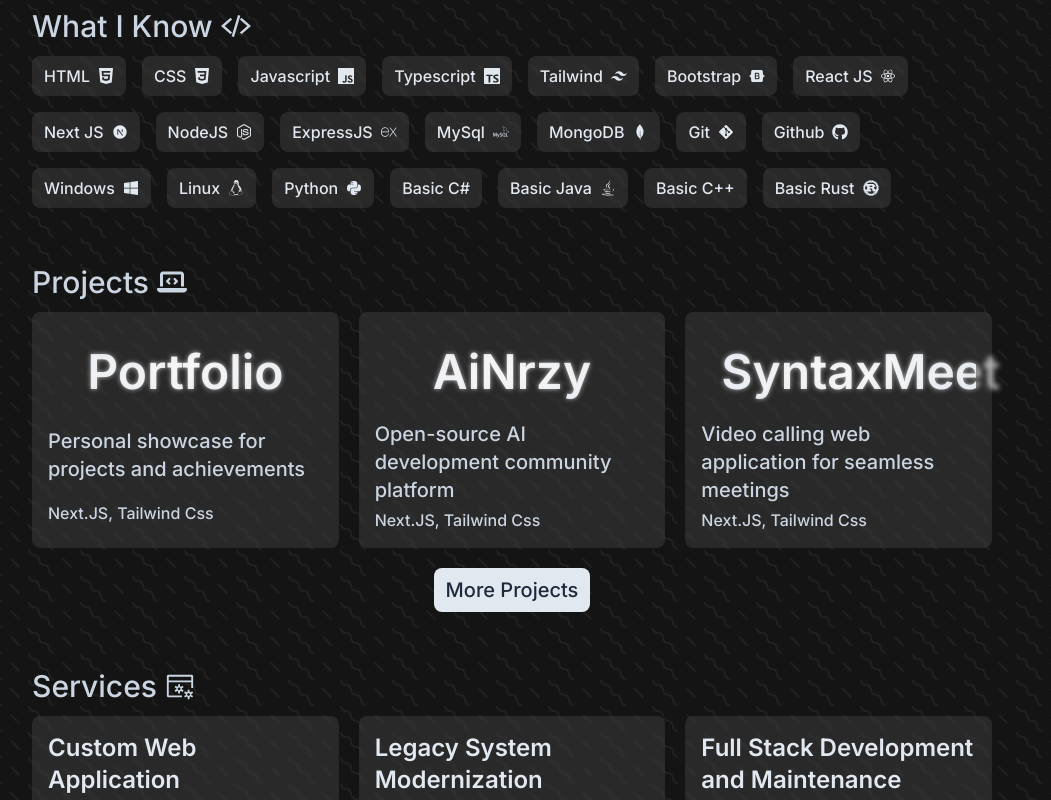
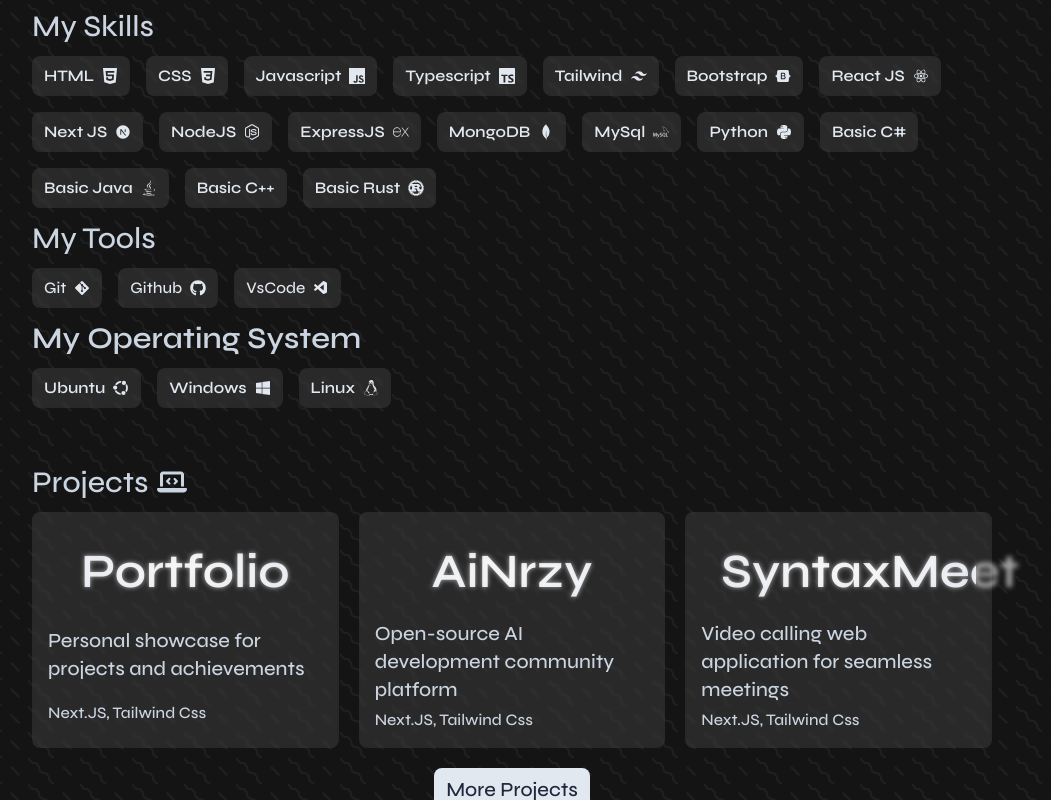
Before and after one commit to NvmeSensor/Portfolio, a Next.js app: page / in a window 1280 px wide. Shown: the part 620-1420 px from the top of the page, without its empty margins (128-1179 px from the left). Built offline with nearby package versions, Linux system fonts and the light colour scheme.

Commit message:
portfolio

```diff
--- a/app/layout.js
+++ b/app/layout.js
@@ -1,9 +1,9 @@
-import { Inter } from "next/font/google";
+import { Syne } from "next/font/google";
 import "./globals.css";
 import "./style.css"
 import Footer from '../components/Footer'
 
-const inter = Inter({ subsets: ["latin"] });
+const syne = Syne({ subsets: ["latin"] });
 
 export const metadata = {
   title: "Priyanshu Chahar | Portfolio",
@@ -21,7 +21,7 @@
         <meta name="description" content={metadata.description} />
         <meta name="keywords" content={metadata.keywords} />
       </head>
-      <body className={inter.className}>
+      <body className={syne.className}>
         {children}
         <Footer />
       </body>
--- a/app/style.css
+++ b/app/style.css
@@ -22,3 +22,18 @@
     -webkit-text-fill-color: transparent;
     text-shadow: 0 0 5px #ffffffa1;
 }
+
+::-webkit-scrollbar {
+    width: 12px;
+    background-color: #1e1e1e;
+}
+
+::-webkit-scrollbar-thumb {
+    background-color: #55555555;
+    border-radius: 6px;
+    border: 2px solid transparent;
+}
+
+::-webkit-scrollbar-thumb:hover {
+    background-color: #313131;
+}
--- a/components/home/About.jsx
+++ b/components/home/About.jsx
@@ -23,4 +23,4 @@
     )
 }
 
-export default About
+export default About;
--- a/components/home/Contact.jsx
+++ b/components/home/Contact.jsx
@@ -49,4 +49,4 @@
     )
 }
 
-export default Contact
+export default Contact;
--- a/components/home/Hero.jsx
+++ b/components/home/Hero.jsx
@@ -24,4 +24,4 @@
     )
 }
 
-export default Hero
+export default Hero;
--- a/components/home/Projects.jsx
+++ b/components/home/Projects.jsx
@@ -1,29 +1,9 @@
 import React from 'react'
 import { FaLaptopCode } from "react-icons/fa6";
 import Link from 'next/link';
+import projexts from '@/data/data';
 
 const Projects = () => {
-
-    const projexts = [
-        {
-            name: "Portfolio",
-            tech: "Next.JS, Tailwind Css",
-            desc: "Personal showcase for projects and achievements",
-            link: "",
-        },
-        {
-            name: "AiNrzy",
-            tech: "Next.JS, Tailwind Css",
-            desc: "Open-source AI development community platform",
-            link: "",
-        },
-        {
-            name: "SyntaxMeet",
-            tech: "Next.JS, Tailwind Css",
-            desc: "Video calling web application for seamless meetings",
-            link: "",
-        },
-    ]
 
     return (
         <section className='flex flex-col justify-center items-center w-full px-5 mb-14'>
@@ -46,4 +26,4 @@
     )
 }
 
-export default Projects
+export default Projects;
--- a/components/home/Services.jsx
+++ b/components/home/Services.jsx
@@ -5,16 +5,20 @@
 
   const servixes = [
     {
-      name: "Custom Web Application Development",
-      desc: "Tailored solutions for web apps, utilizing MERN stack, meeting your unique needs.",
+      "name": "Custom Web Application Development",
+      "desc": "Tailored solutions for web apps, utilizing MERN stack, meeting your unique needs."
     },
     {
-      name: "Legacy System Modernization",
-      desc: "Revitalize old systems with modern tech, updating and migrating for enhanced performance.",
+      "name": "Legacy System Modernization",
+      "desc": "Revitalize old systems with modern tech, updating and migrating for enhanced performance."
     },
     {
-      name: "Full Stack Development and Maintenance",
-      desc: "End-to-end development and support, ensuring seamless operation of your application.",
+      "name": "Full Stack Development and Maintenance",
+      "desc": "End-to-end development and support, ensuring seamless operation of your application."
+    },
+    {
+      "name": "Frontend Development Services",
+      "desc": "Expert frontend development using HTML, CSS, JavaScript, React, and Next.js for dynamic, responsive, and visually appealing interfaces."
     }
   ];
 
@@ -38,4 +42,4 @@
   )
 }
 
-export default Services
+export default Services;
--- a/components/home/Skills.jsx
+++ b/components/home/Skills.jsx
@@ -15,6 +15,7 @@
 import { TbBrandCpp } from "react-icons/tb";
 import { SiCsharp } from "react-icons/si";
 import React from 'react'
+import { VscVscode } from "react-icons/vsc";
 
 const Skills = () => {
 
@@ -61,29 +62,14 @@
             icon: <SiExpress />,
         },
         {
-            name: "MySql",
-            icon: <SiMysql />,
-        },
-        {
             name: "MongoDB",
             icon: <SiMongodb />,
         },
         {
-            name: "Git",
-            icon: <FaGitAlt />,
+            name: "MySql",
+            icon: <SiMysql />,
         },
-        {
-            name: "Github",
-            icon: <FaGithub />,
-        },
-        {
-            name: "Windows",
-            icon: <FaWindows />,
-        },
-        {
-            name: "Linux",
-            icon: <FaLinux />,
-        },
+
         // {
         //   name: "Ubuntu",
         //   icon: <FaUbuntu />,
@@ -110,16 +96,66 @@
         },
     ];
 
+    const tools = [
+        {
+            name: "Git",
+            icon: <FaGitAlt />,
+        },
+        {
+            name: "Github",
+            icon: <FaGithub />,
+        },
+        {
+            name: "VsCode",
+            icon: <VscVscode />,
+        }
+    ]
+
+    const os = [
+        {
+            name: "Ubuntu",
+            icon: <FaUbuntu />,
+        },
+        {
+            name: "Windows",
+            icon: <FaWindows />,
+        },
+        {
+            name: "Linux",
+            icon: <FaLinux />,
+        }
+    ]
+
     return (
         <section className='flex flex-col justify-center items-center w-full px-5 mb-14'>
             <div className='flex flex-col justify-center items-center gap-3 lg:w-[75vw] w-full'>
                 <div className='flex justify-center items-center gap-4 self-start'>
-                    <h1 className='text-3xl font-medium self-start text-slate-300 flex gap-2 items-center'>What I Know <IoCodeSlashSharp className='text-3xl' /></h1>
+                    <h1 className='text-3xl font-medium self-start text-slate-300 flex gap-2 items-center'>My Skills</h1>
                 </div>
                 <div className="flex flex-wrap justify-start items-center  gap-4 w-full">
                     {skills.map((skill, index) => (
                         <div className="flex justify-start items-center" key={index}>
-                            <h1 className="font-medium text-slate-200 flex gap-2 items-center rounded-lg px-3 py-2 hover:text-cyan-600 transition ease-in-out cursor-pointer card">{skill.name}{skill.icon}</h1>
+                            <h1 className="font-semibold text-slate-200 flex gap-2 items-center rounded-lg px-3 py-2 hover:text-cyan-600 transition ease-in-out cursor-pointer card">{skill.name}{skill.icon}</h1>
+                        </div>
+                    ))}
+                </div>
+                <div className='flex justify-center items-center gap-4 self-start'>
+                    <h1 className='text-3xl font-medium self-start text-slate-300 flex gap-2 items-center'>My Tools</h1>
+                </div>
+                <div className="flex flex-wrap justify-start items-center  gap-4 w-full">
+                    {tools.map((tool, index) => (
+                        <div className="flex justify-start items-center" key={index}>
+                            <h1 className="font-medium text-slate-200 flex gap-2 items-center rounded-lg px-3 py-2 hover:text-cyan-600 transition ease-in-out cursor-pointer card">{tool.name}{tool.icon}</h1>
+                        </div>
+                    ))}
+                </div>
+                <div className='flex justify-center items-center gap-4 self-start'>
+                    <h1 className='text-3xl font-semibold self-start text-slate-300 flex gap-2 items-center'>My Operating System</h1>
+                </div>
+                <div className="flex flex-wrap justify-start items-center  gap-4 w-full">
+                    {os.map((o, index) => (
+                        <div className="flex justify-start items-center" key={index}>
+                            <h1 className="font-semibold text-slate-200 flex gap-2 items-center rounded-lg px-3 py-2 hover:text-cyan-600 transition ease-in-out cursor-pointer card">{o.name}{o.icon}</h1>
                         </div>
                     ))}
                 </div>
@@ -128,4 +164,4 @@
     )
 }
 
-export default Skills
+export default Skills;
--- a/components/projects/Projects.jsx
+++ b/components/projects/Projects.jsx
@@ -2,29 +2,9 @@
 import { FaLaptopCode } from "react-icons/fa6";
 import { FaHome } from "react-icons/fa";
 import Link from 'next/link';
+import projexts from '@/data/data';
 
 const Projects = () => {
-
-    const projexts = [
-        {
-            name: "Portfolio",
-            tech: "Next.JS, Tailwind Css",
-            desc: "Personal showcase for projects and achievements",
-            link: "",
-        },
-        {
-            name: "AiNrzy",
-            tech: "Next.JS, Tailwind Css",
-            desc: "Open-source AI development community platform",
-            link: "",
-        },
-        {
-            name: "SyntaxMeet",
-            tech: "Next.JS, Tailwind Css",
-            desc: "Video calling web application for seamless meetings",
-            link: "",
-        },
-    ]
 
     return (
         <section className='flex flex-col justify-center items-center w-full px-5 py-14'>
--- /dev/null
+++ b/data/data.js
@@ -0,0 +1,22 @@
+const projexts = [
+    {
+        name: "Portfolio",
+        tech: "Next.JS, Tailwind Css",
+        desc: "Personal showcase for projects and achievements",
+        link: "https://priyanshuchahar.vercel.app/",
+    },
+    {
+        name: "AiNrzy",
+        tech: "Next.JS, Tailwind Css",
+        desc: "Open-source AI development community platform",
+        link: "https://ainrzy.vercel.app/",
+    },
+    {
+        name: "SyntaxMeet",
+        tech: "Next.JS, Tailwind Css",
+        desc: "Video calling web application for seamless meetings",
+        link: "",
+    },
+]
+
+export default projexts;
```
Also changed, not shown: components/home/Message.jsx (line endings or trailing spaces).
